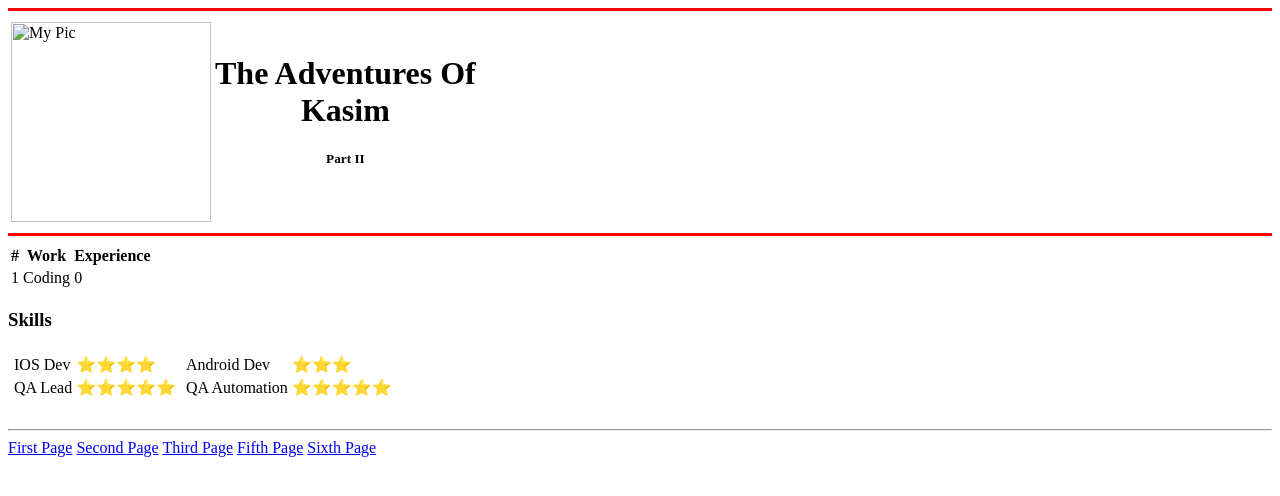
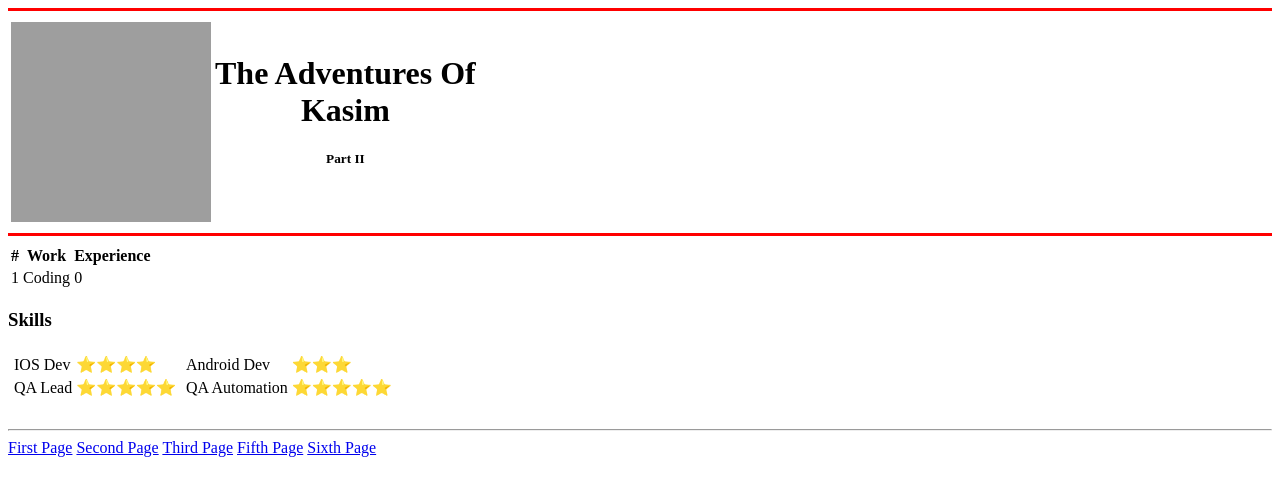
Before and after one commit to mkasim111/mywebpage, a plain HTML site: page index.htm in a window 1280 px wide. Drawn offline with Linux system fonts and the light colour scheme; the site is published under a folder, as on GitHub Pages, so addresses that start at the root find nothing.

Commit message:
changes in index file

```diff
--- a/index.htm
+++ b/index.htm
@@ -11,7 +11,7 @@
     <hr size=3 color="red" noshade>
     <table>
         <tr>
-            <td><img src="/Images/Kasim.jpg" alt="My Pic" width="200px" height="200px"></td>
+            <td><img src="Images/Kasim.jpg" alt="My Pic" width="200px" height="200px"></td>
             <td>
                 <h1 style="text-align: center;">The Adventures Of <br>Kasim</h1>
                 <h5 style="text-align: center;">Part II</h5>
```
